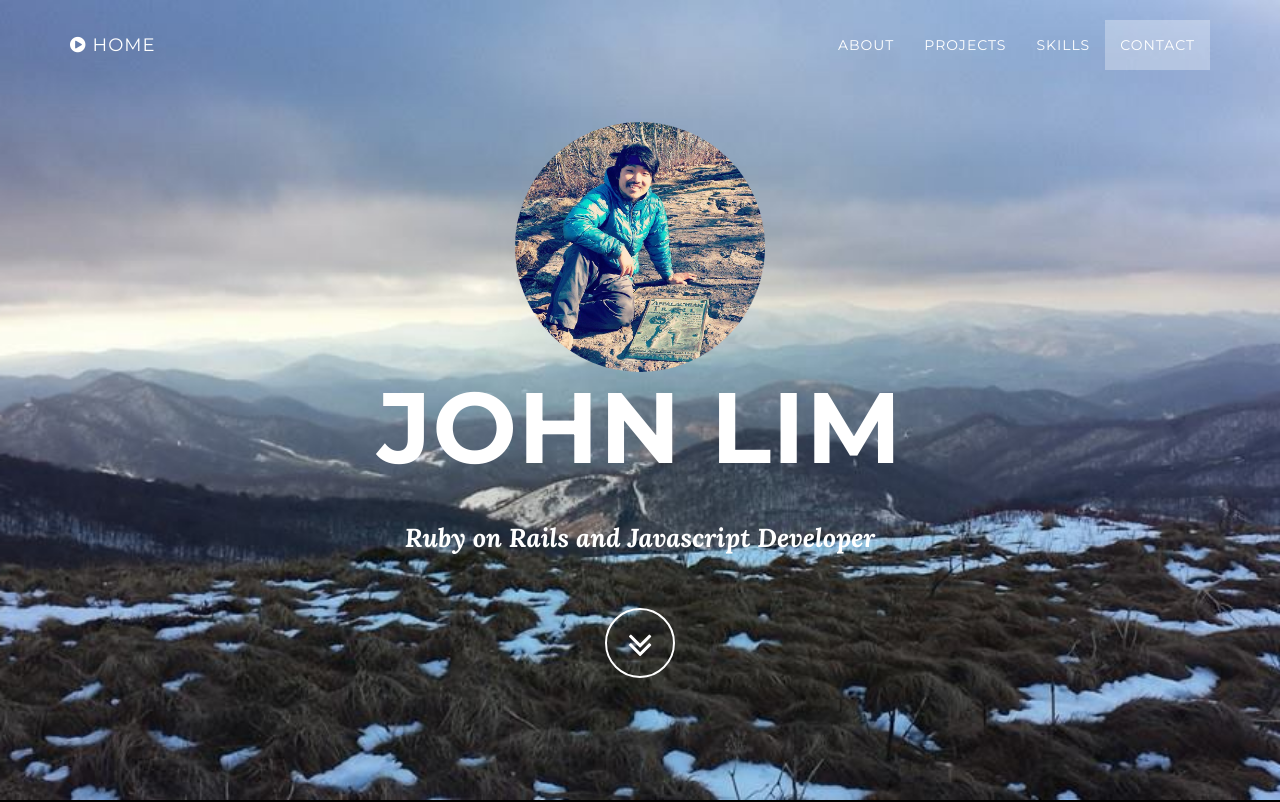
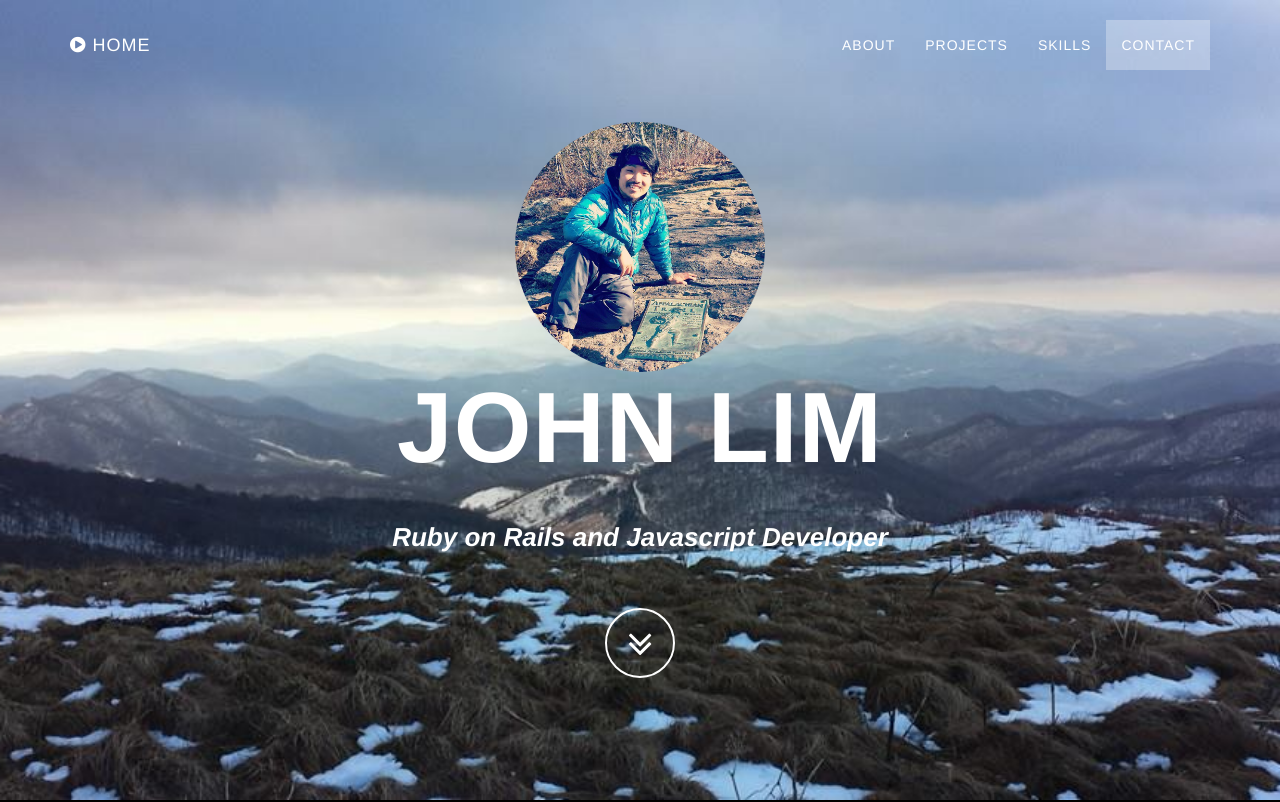
Before and after one commit to jolim24601/jolim24601.github.io, a plain HTML site: page index.html in a window 1280 px wide. Shown: the top 802 px of the page. Drawn offline with Linux system fonts and the light colour scheme; some packages are replaced by stand-ins of ours.

Commit message:
Change font-family to Helvetica.

```diff
--- a/css/grayscale.css
+++ b/css/grayscale.css
@@ -7,7 +7,7 @@
 body {
     width: 100%;
     height: 100%;
-    font-family: Lora,"Helvetica Neue",Helvetica,Arial,sans-serif;
+    font-family: Helvetica, Arial, sans-serif;
     color: #fff;
     background-color: #000;
 }
@@ -25,7 +25,7 @@ h5,
 h6 {
     margin: 0 0 35px;
     text-transform: uppercase;
-    font-family: Montserrat,"Helvetica Neue",Helvetica,Arial,sans-serif;
+    font-family: Helvetica, Arial, sans-serif;
     font-weight: 700;
     letter-spacing: 1px;
 }
@@ -65,7 +65,7 @@ a:focus {
     margin-bottom: 0;
     border-bottom: 1px solid rgba(255,255,255,.3);
     text-transform: uppercase;
-    font-family: Montserrat,"Helvetica Neue",Helvetica,Arial,sans-serif;
+    font-family: Helvetica, Arial, sans-serif;
     background-color: #000;
 }
 
@@ -305,7 +305,7 @@ a:focus {
 .btn {
     border-radius: 0;
     text-transform: uppercase;
-    font-family: Montserrat,"Helvetica Neue",Helvetica,Arial,sans-serif;
+    font-family: Helvetica, Arial, sans-serif;
     font-weight: 400;
     -webkit-transition: all .3s ease-in-out;
     -moz-transition: all .3s ease-in-out;
```
